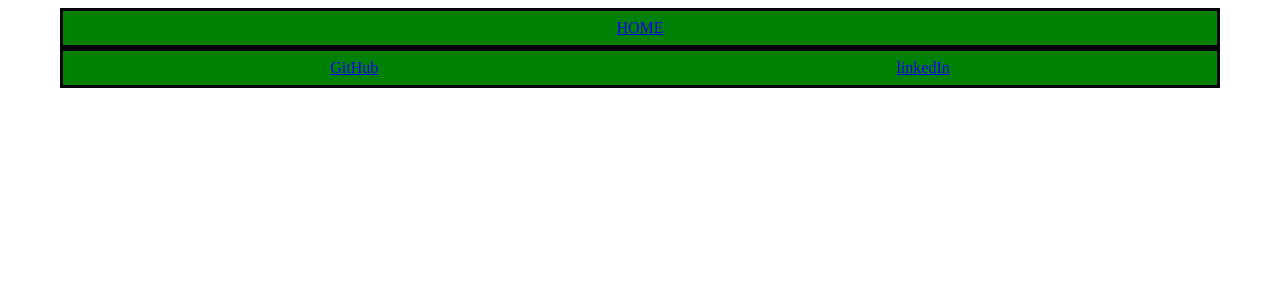
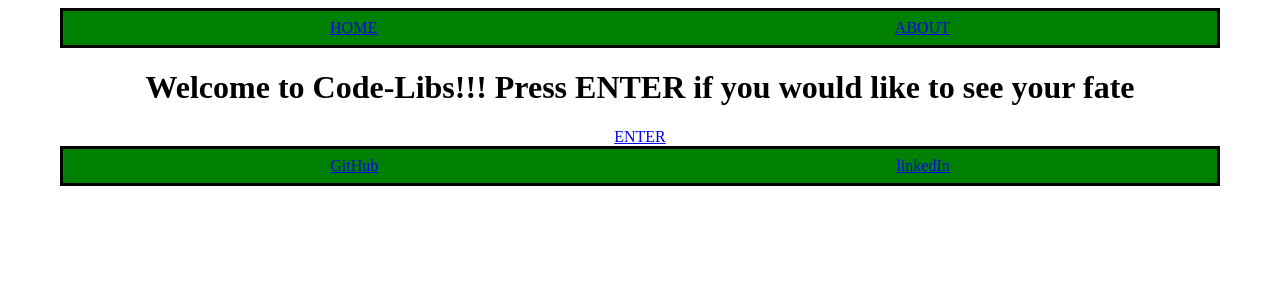
Before and after one commit to Nellie7190/project-3-frontend, a React (Create React App) app: page / in a window 1280 px wide. Shown: the top 300 px of the page. Built offline with nearby package versions, Linux system fonts and the light colour scheme; no server answers.

Commit message:
with Home page as start

```diff
--- a/src/App.js
+++ b/src/App.js
@@ -1,13 +1,18 @@
 import './App.css';
 import Header from './components/Header';
+import Footer from './components/Footer';
+import Home from './pages/Home';
 import Main from './components/Main';
-import Footer from './components/Footer';
+import { Route, Switch } from "react-router-dom";
+
 
 function App() {
   return (
     <div className="App">
       <Header />
-      <Main />
+      <Switch>
+        <Route path="/" exact render={()=> <Home />} />
+      </Switch>
       <Footer />
     </div>
   );
--- a/src/components/Header.js
+++ b/src/components/Header.js
@@ -15,12 +15,12 @@ const Header = (props) => {
   return (
     <header>
       <nav style={navStyle}>
-        <Link to="/story">
+        <Link to="/">
           <div>HOME</div>
         </Link>
-        {/* <Link to="/about">
+        <Link to="/about">
           <div>ABOUT</div>
-        </Link> */}
+        </Link>
       </nav>
     </header>
   );
--- a/src/components/Main.js
+++ b/src/components/Main.js
@@ -1,13 +1,15 @@
-import { useEffect, useState } from "react";
+import React, { useEffect, useState } from "react";
 import { Route, Switch } from "react-router-dom";
 import Story from "../pages/Story";
 import Option1 from "../pages/Option1";
 import Option2 from "../pages/Option2";
+import About from "../pages/About";
+import Home from "../pages/Home";
 
 const Main = (props) => {
-    const [ words, setWords ] = useState(null);
+    const [words, setWords] = useState(null);
 
-    const URL = "https://express-react-cheese-build1.herokuapp.com/";
+    const URL = "https://dashboard.heroku.com/apps/project-3-backend-libs";
 
     const getWords = async () => {
         const response = await fetch(URL);
@@ -48,11 +50,14 @@ const Main = (props) => {
     return (
         <main>
             <Switch>
-                {/* <Route exact path="/">
-          <Home/>
-        </Route> */}
+                <Route exact path="/">
+                    <Home />
+                </Route>
+                <Route path="/about">
+                    <About />
+                </Route>
                 <Route path="/story">
-                    <Story words={words} createWords={createWords}/>
+                    <Story words={words} createWords={createWords} />
                 </Route>
                 <Route
                     path="/story/:id"
--- /dev/null
+++ b/src/pages/Home.js
@@ -0,0 +1,12 @@
+import { Link } from 'react-router-dom'
+
+const Home = () => {
+    return (
+        <div>
+            <h1>Welcome to Code-Libs!!! Press ENTER if you would like to see your fate</h1>
+            <Link to="/story"> ENTER </Link>
+        </div>
+    );
+};
+
+export default Home;
--- a/src/pages/Story.js
+++ b/src/pages/Story.js
@@ -1,4 +1,4 @@
-
+import React from "react";
 
 const Story = () => {
     return (
```
Lines whose indentation alone changed are shown as unchanged.
